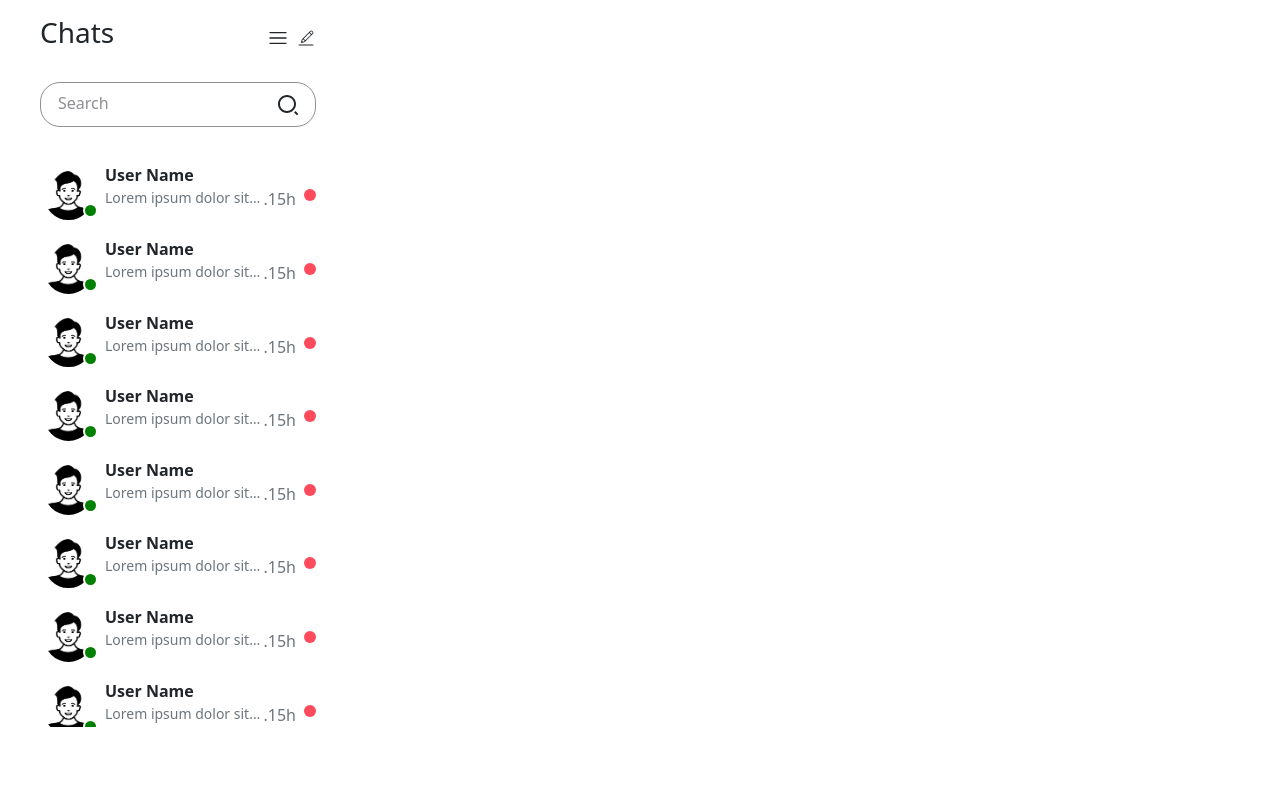
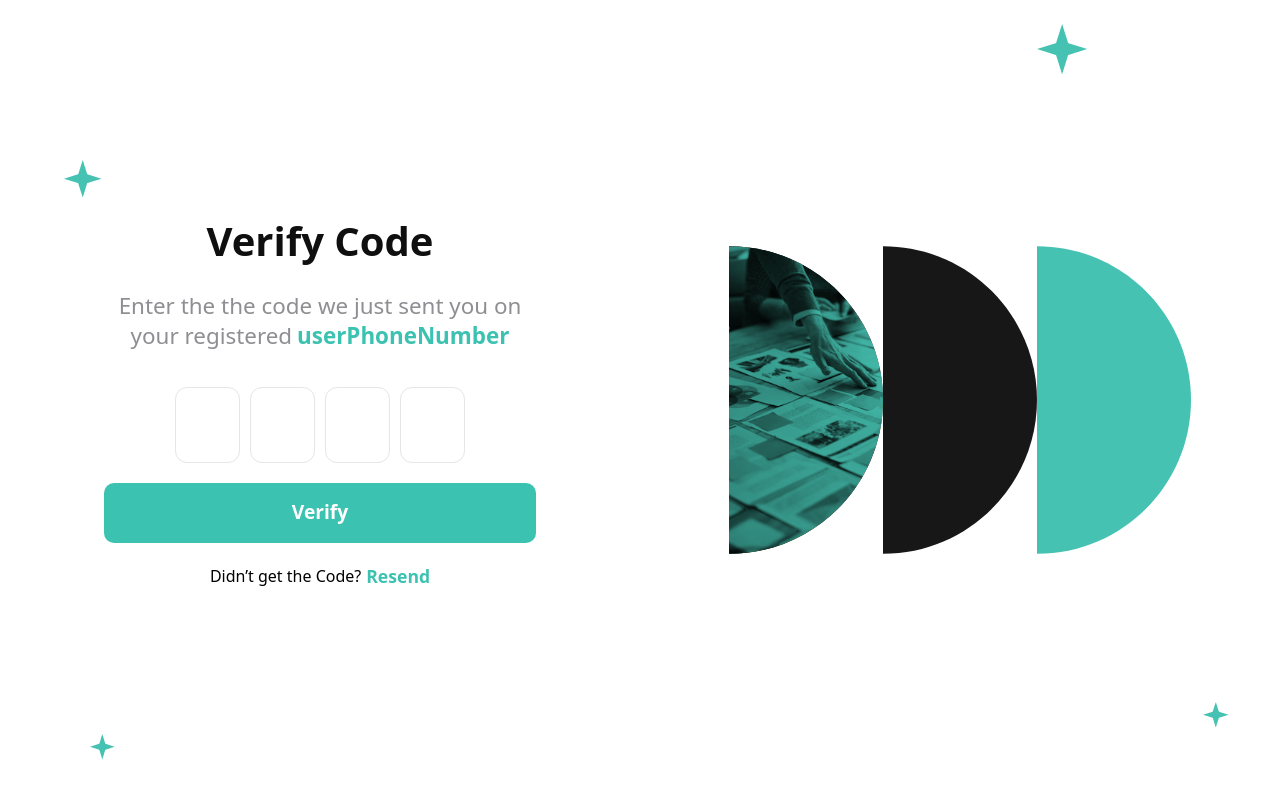
Before and after one commit to Firas-FA/Chat-App, a React (Create React App) app in the folder frontend/: page / in a window 1280 px wide. Built offline with nearby package versions, Linux system fonts and the light colour scheme.

Commit message:
create verification Page (not completed buz i'm waiting to fix error in path raouter )

```diff
--- a/frontend/src/App.js
+++ b/frontend/src/App.js
@@ -1,13 +1,14 @@
 import React from "react";
 import Signin from "./Pages/Signin/Signin";
 import "bootstrap/dist/css/bootstrap.css";
-import Chat from './Pages/Chat/Chat';
-
+// import Chat from './Pages/Chat/Chat';
+import Verification from "./Pages/Verification/Verification";
 function App() {
   return (
     <>
       {/* <Signin /> */}
-      <Chat />
+      {/* <Chat /> */}
+      <Verification />
     </>
   );
 }
--- /dev/null
+++ b/frontend/src/Components/Auth Components/OtpForm.css
@@ -0,0 +1,103 @@
+.otp-Form {
+    width: 80%;
+    height: 100%;
+    display: flex;
+    flex-direction: column;
+    align-items: center;
+    justify-content: center;
+    padding: 20px 30px;
+    gap: 20px;
+    border-radius: 15px;
+}
+
+.mainHeading {
+    font-size: 2.5rem;
+    color: rgb(15, 15, 15);
+    font-weight: 700;
+}
+
+.otpSubheading {
+    max-width: max-content;
+    font-size: 1.4em;
+    color: #8E8E93;
+    line-height: 30px;
+    text-align: center;
+    font-weight: 400;
+
+}
+
+.inputContainer {
+    width: 100%;
+    height: 10%;
+    display: flex;
+    flex-direction: row;
+    gap: 10px;
+    align-items: center;
+    justify-content: center;
+}
+
+.otp-input {
+    background-color: #ffffff;
+    width: 15%;
+    height: 100%;
+    text-align: center;
+    border: 1px solid #E5E5EA;
+    border-radius: 12px;
+    /* caret-color: rgb(127, 129, 255);   */
+    color: rgb(44, 44, 44);
+    outline: none;
+    font-weight: 600;
+    font-size: 2em;
+}
+
+.otp-input:focus,
+.otp-input:valid {
+    background-color: rgba(69 194 177 / 30%);
+    transition-duration: .3s;
+}
+
+.verifyButton {
+    width: 100%;
+    height: 60px;
+    border: none;
+    background-color: rgb(60, 194, 177);
+    color: white;
+    font-weight: 700;
+    font-size: 1.2em;
+    cursor: pointer;
+    border-radius: 10px;
+    transition-duration: .5s;
+}
+
+.verifyButton:hover {
+    background-color: #389d90;
+    transition-duration: .5s;
+}
+
+.resendNote {
+    border: none;
+    margin: 0;
+    padding: 0;
+    color: black;
+    display: flex;
+    flex-direction: row;
+    align-items: center;
+    justify-content: center;
+}
+
+.userNumber {
+    padding-left: 5px;
+    color: #3CC2B1;
+    font-weight: bold;
+}
+
+.resendBtn {
+    background-color: transparent;
+    border: none;
+    color: #3CC2B1;
+    cursor: pointer;
+    font-size: 1.1em;
+    font-weight: 700;
+    padding-left: 5px;
+
+}
--- /dev/null
+++ b/frontend/src/Components/Auth Components/OtpForm.js
@@ -0,0 +1,29 @@
+import React from 'react';
+import './OtpForm.css';
+
+const OtpForm = ({ userPhoneNumber }) => {
+  return (
+    <form className="otp-Form">
+      <span className="mainHeading">Verify Code</span>
+      <p className="otpSubheading">
+        Enter the the code we just sent
+        you on your registered
+        <span className="userNumber">
+          {"userPhoneNumber"}
+        </span>
+      </p>
+      <div className="inputContainer">
+        <input required="required" maxLength="1" type="text" className="otp-input" id="otp-input1" />
+        <input required="required" maxLength="1" type="text" className="otp-input" id="otp-input2" />
+        <input required="required" maxLength="1" type="text" className="otp-input" id="otp-input3" />
+        <input required="required" maxLength="1" type="text" className="otp-input" id="otp-input4" />
+      </div>
+      <button className="verifyButton" type="submit">Verify</button>
+      <p className="resendNote">
+        Didn’t get the Code?<label className="resendBtn" >Resend</label>
+      </p>
+    </form >
+  );
+};
+
+export default OtpForm;
--- a/frontend/src/Components/Chat components/Contact/ContactStyle.css
+++ b/frontend/src/Components/Chat components/Contact/ContactStyle.css
@@ -29,7 +29,7 @@
 }
 
 ::-webkit-scrollbar-thumb {
-  background: rgba(69, 194, 177, 1);
+  background: rgba(144, 146, 148,0.5);
   border-radius: 10px;
-  border: 2px solid rgb(69 194 177/ 30%);
+  border: 2px solid rgb(144 146 148/ 30%);
 }
--- a/frontend/src/Pages/Signin/Signin.jsx
+++ b/frontend/src/Pages/Signin/Signin.jsx
@@ -3,14 +3,19 @@ import { Row, Col } from "react-bootstrap";
 import singInImage from "../../Assets/Images/singin-image.svg";
 import phoneCall from "../../Assets/Images/phone-call.svg";
 import SingInStar from "../../Assets/Images/SingInStar1.svg";
+import { useNavigate } from "react-router-dom";
+
+
 import "./SigninStyle.css";
 
 function Signin() {
   const [phoneNumber, setPhoneNumber] = useState("");
+  const navigate = useNavigate();
 
   function handelSingIn() {
-    alert(phoneNumber);
     setPhoneNumber("");
+    navigate("verification");
+
   }
   return (
     <Row className="mx-0 vh-100">
--- a/frontend/src/Pages/Signin/SigninStyle.css
+++ b/frontend/src/Pages/Signin/SigninStyle.css
@@ -5,11 +5,13 @@
   align-items: center;
   gap: 30px;
 }
+
 .title {
   color: 171717;
   font-size: 2.5rem;
   font-weight: bold;
 }
+
 .sup-title {
   color: #8e8e93;
   font-size: 20px;
@@ -74,6 +76,7 @@
   color: white;
   font-weight: bold;
 }
+
 .SingInBtn:hover {
   background-color: #2c7d72;
 }
@@ -86,18 +89,21 @@
   right: 15%;
   width: 4%;
 }
+
 #start2 {
   position: absolute;
   top: 20%;
   left: 5%;
   width: 3%;
 }
+
 #start3 {
   position: absolute;
   bottom: 5%;
   left: 7%;
   width: 2%;
 }
+
 #start4 {
   position: absolute;
   bottom: 9%;
--- a/frontend/src/Pages/Verification/Verification.jsx
+++ b/frontend/src/Pages/Verification/Verification.jsx
@@ -1,9 +1,28 @@
 import React from 'react'
+import { Row, Col } from "react-bootstrap";
+import SingInStar from "../../Assets/Images/SingInStar1.svg";
+import VerifcationImage from "../../Assets/Images/singin-image.svg";
+import OtpForm from '../../Components/Auth Components/OtpForm';
+import { useParams } from 'react-router-dom';
 
 function Verification() {
+
+  const { phoneNumber } = useParams();
+
   return (
-    <div>Verification</div>
-  )
+    <Row className="mx-0 vh-100">
+      <Col md="6" className="lift-content">
+        <img id="start1" src={SingInStar} alt="" />
+        <img id="start2" src={SingInStar} alt="" />
+        <img id="start3" src={SingInStar} alt="" />
+        <img id="start4" src={SingInStar} alt="" />
+        <OtpForm />
+      </Col>
+      <Col md="6" className="right-content">
+        <img id="imageSingin" src={VerifcationImage} alt="" />
+      </Col>
+    </Row>
+  );
 }
 
 export default Verification
```
Also changed, not shown: frontend/src/index.js (+5 -5 lines).
